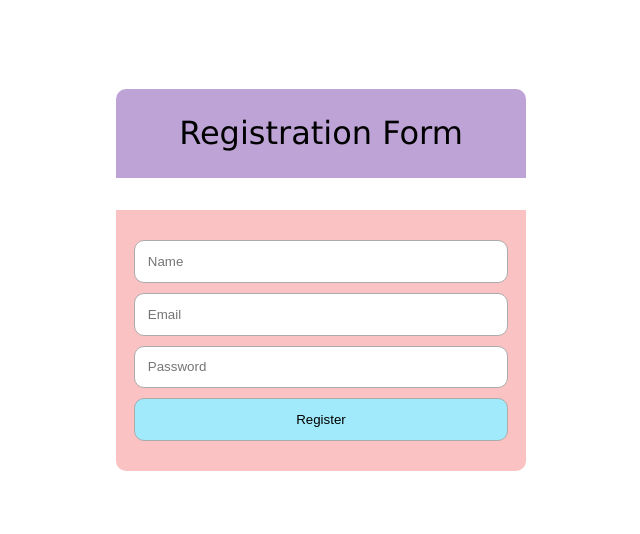
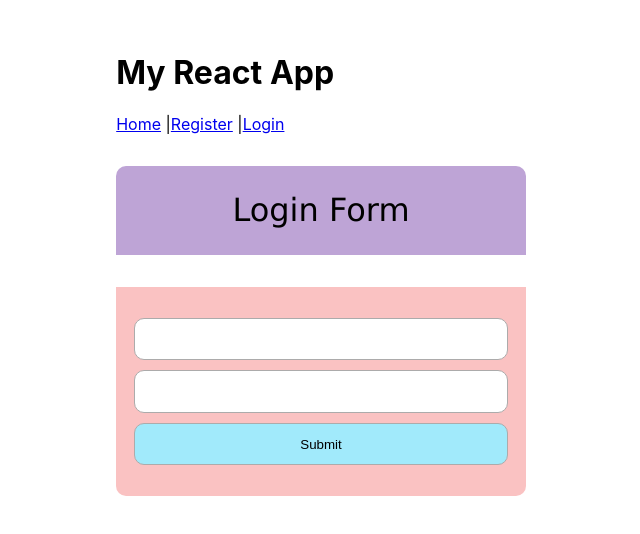
Before and after one commit to AlecLozano/Hackathon2025, a React (Create React App) app in the folder frontend/: page /login in a window 1280 px wide. Shown: the part 136-670 px from the top of the page, without its empty margins (319-959 px from the left). Built offline with nearby package versions, Linux system fonts and the light colour scheme.

Commit message:
feat: of strength

```diff
--- a/frontend/package.json
+++ b/frontend/package.json
@@ -14,6 +14,7 @@
     "react-dom": "^19.0.0",
     "react-hook-form": "^7.54.2",
     "react-icons": "^5.5.0",
+    "react-router-dom": "^7.4.0",
     "react-scripts": "5.0.1",
     "web-vitals": "^2.1.4"
   },
--- a/frontend/src/App.js
+++ b/frontend/src/App.js
@@ -1,37 +1,31 @@
-import React, { useState } from "react";
-import { useForm } from "react-hook-form";
-import "./App.css";
-import Login from "./Login"; // Import Login Component
+import React from "react";
+import { BrowserRouter as Router, Routes, Route, Link } from "react-router-dom";
+import Registration from "./pages/Registration";  // Import Registration from the 'pages' folder
+import Login from "./pages/Login";  // Import Login from the 'pages' folder
+import HomePage from "./pages/HomePage";  // Import HomePage from the 'pages' folder
 
 function App() {
-    const [registered, setRegistered] = useState(false); // State to track registration
-    const { register, handleSubmit, formState: { errors } } = useForm();
+    return (
+        <Router>
+            <div>
+                <h1>My React App</h1>
 
-    const onSubmit = (data) => {
-        localStorage.setItem(data.email, JSON.stringify(data)); // Store user details
-        console.log("User Registered:", data);
-        setRegistered(true); // Switch to Login page
+                {/* Simple navigation links */}
+                <nav>
+                    <Link to="/">Home</Link> |
+                    <Link to="/register">Register</Link> |
+                    <Link to="/login">Login</Link>
+                </nav>
 
-
-    };
-
-    return (
-        <>
-            {registered ? (
-                <Login />
-            ) : (
-                <>
-                    <p className="title">Registration Form</p>
-                    <form className="App" onSubmit={handleSubmit(onSubmit)}>
-                        <input type="text" {...register("name", { required: true })} placeholder="Name" />
-                        <input type="email" {...register("email", { required: true })} placeholder="Email" />
-                        {errors.email && <span style={{ color: "red" }}>*Email* is mandatory</span>}
-                        <input type="password" {...register("password", { required: true })} placeholder="Password" />
-                        <input type="submit" value="Register" style={{ backgroundColor: "#a1eafb" }} />
-                    </form>
-                </>
-            )}
-        </>
+                {/* Define the routes for different components */}
+                <Routes>
+                    <Route path="/" element={<HomePage />} />  {/* Home Page */}
+                    <Route path="/register" element={<Registration />} />  {/* Registration Page */}
+                    <Route path="/login" element={<Login />} />  {/* Login Page */}
+                </Routes>
+            </div>
+        </Router>
     );
 }
+
 export default App;
--- a/frontend/src/Login.js
+++ b/frontend/src/pages/Login.js
@@ -3,7 +3,7 @@
 import React, { useState } from "react";
 import { useForm } from "react-hook-form";
 import "./App.css";
-import HomePage from "./HomePage.jsx";
+import HomePage from "./HomePage";
 
 function Login() {
     const { register, handleSubmit, formState: { errors } } = useForm();
--- /dev/null
+++ b/frontend/src/pages/Registration.js
@@ -0,0 +1,37 @@
+import React, { useState } from "react";
+import { useForm } from "react-hook-form";
+import "./App.css";
+import Login from "./Login"; // Import Login Component
+
+function App() {
+    const [registered, setRegistered] = useState(false); // State to track registration
+    const { register, handleSubmit, formState: { errors } } = useForm();
+
+    const onSubmit = (data) => {
+        localStorage.setItem(data.email, JSON.stringify(data)); // Store user details
+        console.log("User Registered:", data);
+        setRegistered(true); // Switch to Login page
+
+
+    };
+
+    return (
+        <>
+            {registered ? (
+                <Login />
+            ) : (
+                <>
+                    <p className="title">Registration Form</p>
+                    <form className="App" onSubmit={handleSubmit(onSubmit)}>
+                        <input type="text" {...register("name", { required: true })} placeholder="Name" />
+                        <input type="email" {...register("email", { required: true })} placeholder="Email" />
+                        {errors.email && <span style={{ color: "red" }}>*Email* is mandatory</span>}
+                        <input type="password" {...register("password", { required: true })} placeholder="Password" />
+                        <input type="submit" value="Register" style={{ backgroundColor: "#a1eafb" }} />
+                    </form>
+                </>
+            )}
+        </>
+    );
+}
+export default App;
```
Also changed, not shown: frontend/src/pages/App.css (renamed from frontend/src/App.css), frontend/src/pages/HomePage.js (renamed from frontend/src/HomePage.jsx), 1 other file (tests, documents, lock files or other folders).
